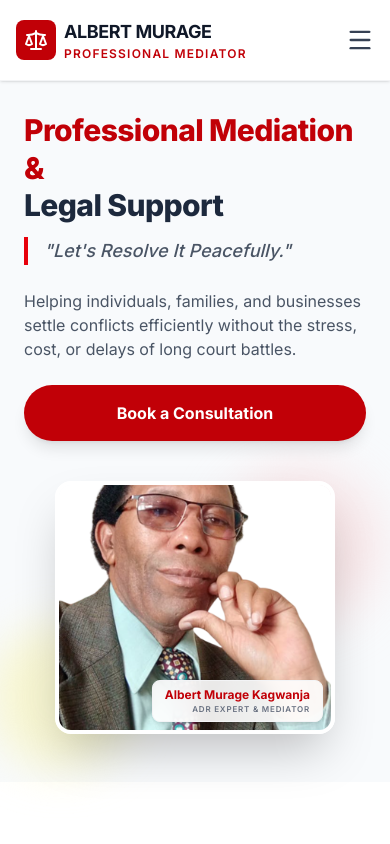
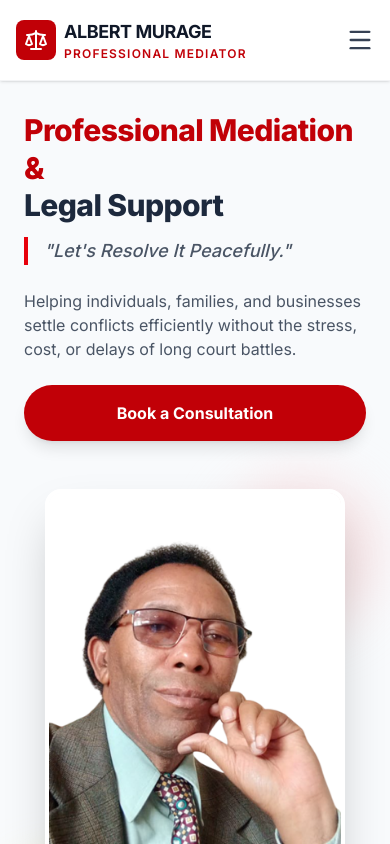
Before and after one commit to DICKSON39/portifolio-for-mediator, a React (Vite) app: page / in a window 390 px wide. Shown: the top 844 px of the page. Built offline with nearby package versions, Linux system fonts and the light colour scheme; a web font is replaced by a local one.

Commit message:
Refactor Hero component for mobile optimization
Updated styles for better mobile support and image handling.

```diff
--- a/src/components/hero/hero.tsx
+++ b/src/components/hero/hero.tsx
@@ -7,10 +7,6 @@ interface HeroProps {
 
 const Hero: React.FC<HeroProps> = ({ onContactClick }) => {
   return (
-    /* 1. Used min-h-screen for better mobile browser support.
-       2. Changed py-22 to pt-28 pb-12 on mobile to account for fixed navbars.
-       3. Used justify-center on mobile so content stays centered if it doesn't fill the whole 90vh.
-    */
     <section className="flex flex-col md:flex-row items-center justify-center md:justify-between px-6 pt-28 pb-12 md:p-20 bg-slate-50 min-h-[90vh]">
 
       {/* Text Content */}
@@ -41,22 +37,26 @@ const Hero: React.FC<HeroProps> = ({ onContactClick }) => {
       </div>
 
       {/* Image Container */}
-      <div className="w-full md:w-1/2 relative mt-10 md:mt-0 flex justify-center items-center">
-        {/* Decorative Background Elements - Scaled down for mobile */}
+      <div className="w-full md:w-1/2 relative mt-12 md:mt-0 flex justify-center items-center">
+        {/* Decorative Background Elements */}
         <div className="absolute -top-4 -right-4 w-40 h-40 md:w-64 md:h-64 bg-red-100 rounded-full mix-blend-multiply filter blur-xl opacity-70 animate-blob"></div>
         <div className="absolute -bottom-6 -left-6 w-40 h-40 md:w-64 md:h-64 bg-yellow-100 rounded-full mix-blend-multiply filter blur-xl opacity-70 animate-blob animation-delay-2000"></div>
 
-        <div className="relative group w-full max-w-[280px] sm:max-w-md">
+        {/* FIX: Set a max-width for the image container rather than a max-height for the image itself.
+            This prevents stretching while keeping the size professional on mobile.
+        */}
+        <div className="relative group w-full max-w-[300px] sm:max-w-sm md:max-w-md">
           <img
             src={MyImage}
             alt="Albert Murage Kagwanja"
-            /* Added max-h-[40vh] on mobile so the image doesn't push
-               the content off the screen.
+            /* className updates:
+               - h-auto ensures the height scales perfectly with the width.
+               - object-contain ensures no stretching occurs.
             */
-            className="relative rounded-2xl shadow-2xl w-full max-h-[30vh] md:max-h-none object-cover border-4 border-white transition-transform duration-500 group-hover:scale-[1.02]"
+            className="relative rounded-2xl shadow-2xl w-full h-auto object-contain border-4 border-white transition-transform duration-500 group-hover:scale-[1.02]"
           />
 
-          {/* Subtle tag overlay - Smaller text on mobile */}
+          {/* Subtle tag overlay */}
           <div className="absolute bottom-3 right-3 bg-white/90 backdrop-blur px-3 py-1.5 md:px-4 md:py-2 rounded-lg shadow-md border border-gray-100 text-right">
             <p className="text-red-700 font-bold text-xs md:text-sm">Albert Murage Kagwanja</p>
             <p className="text-[8px] md:text-[10px] uppercase tracking-widest text-gray-500 font-semibold">ADR Expert & Mediator</p>
```
